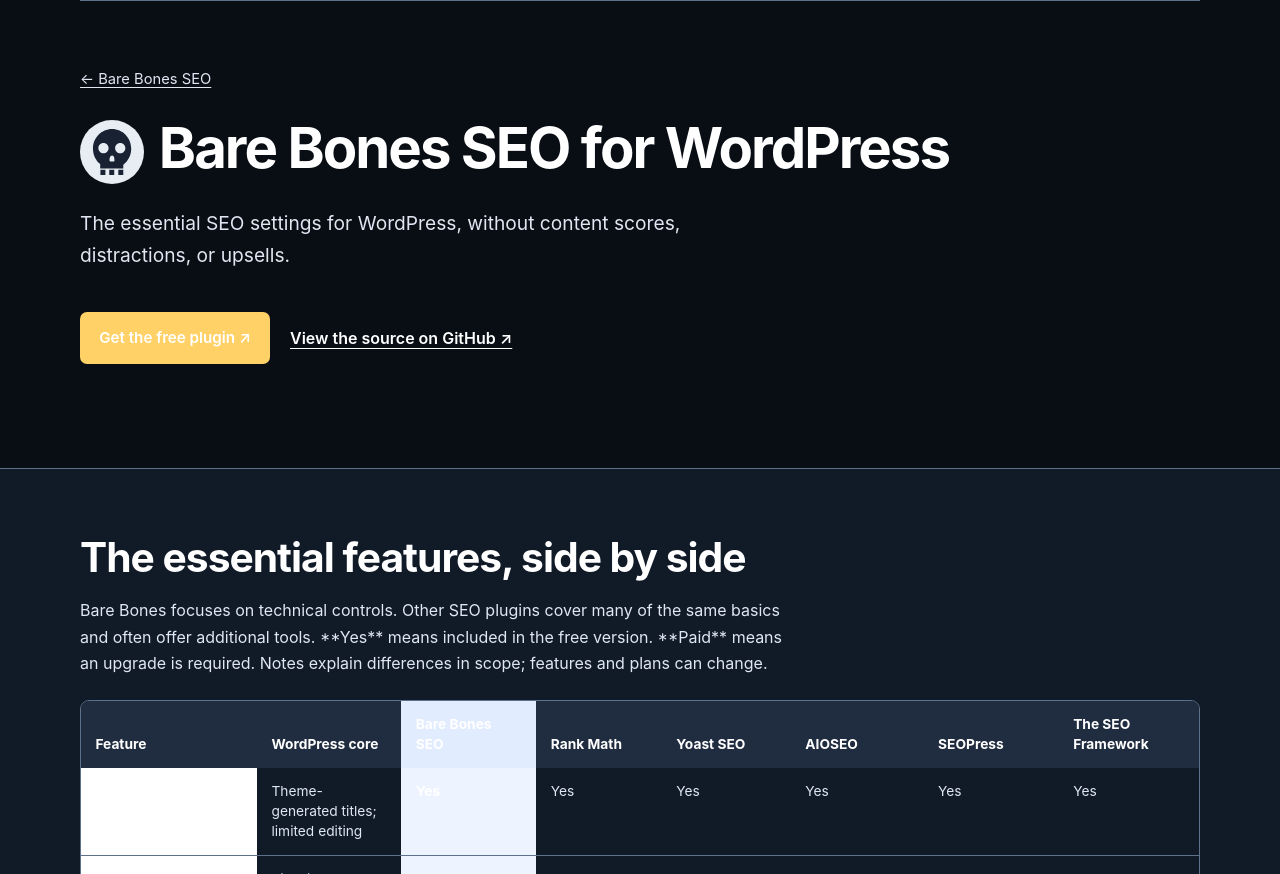
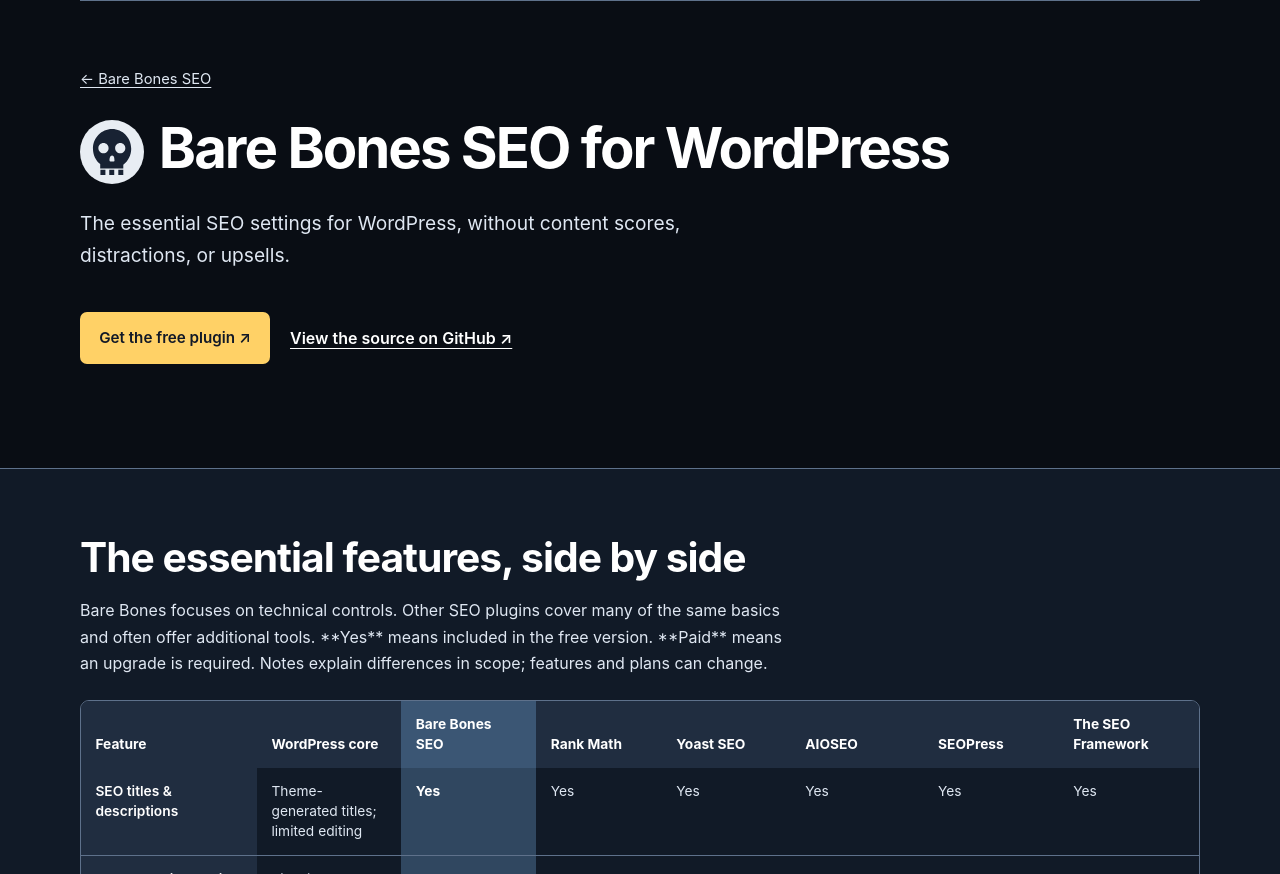
Before and after one commit to charltondigital/bare-bones-seo-website, an Astro site: page /wordpress in a window 1280 px wide. Shown: the part 78-952 px from the top of the page. Built offline with nearby package versions, Linux system fonts and the light colour scheme; Astro itself is replaced by a stand-in of ours.

Commit message:
Improve dark-theme contrast across Bare Bones SEO site

```diff
--- a/src/pages/wordpress.astro
+++ b/src/pages/wordpress.astro
@@ -81,8 +81,8 @@ import Skull from '../components/Skull.astro';
   h1{font-size:clamp(2.15rem,4.4vw,3.6rem);max-width:24ch;font-weight:650;line-height:1.13;letter-spacing:-.035em}
   .lede{margin-top:var(--space-3);max-width:39rem;font-size:1.2rem;color:var(--ink-soft)}
   .product-actions{display:flex;flex-wrap:wrap;gap:1.25rem;align-items:center;margin-top:var(--space-4);font-weight:600}
-  .product-button{display:inline-block;padding:.85rem 1.2rem;background:var(--plate);color:#fff;text-decoration:none;border-radius:7px;font-size:.95rem}
-  .product-button:hover{background:#1949b7;color:#fff}
+  .product-button{display:inline-block;padding:.85rem 1.2rem;background:var(--plate);color:var(--action-ink);text-decoration:none;border-radius:7px;font-size:.95rem}
+  .product-button:hover{background:#ffe29b;color:var(--action-ink)}
   .comparison-heading{max-width:44rem;margin-bottom:var(--space-3)}
   .comparison-heading h2,.comparison-conclusion h2{font-size:clamp(1.8rem,3.2vw,2.55rem)}
   .comparison-heading p,.comparison-conclusion p{margin-top:var(--space-2);color:var(--ink-soft)}
@@ -90,13 +90,13 @@ import Skull from '../components/Skull.astro';
   .table-scroll:focus-visible{outline:2px solid var(--plate);outline-offset:3px}
   .compare-table{border-collapse:separate;border-spacing:0;width:100%;min-width:1040px;font-size:.86rem;line-height:1.45}
   .compare-table th,.compare-table td{text-align:left;vertical-align:top;padding:.85rem .9rem;border-bottom:1px solid var(--line);min-width:120px}
-  .compare-table th:first-child{min-width:170px;max-width:210px;position:sticky;left:0;z-index:1;background:#fff}
+  .compare-table th:first-child{min-width:170px;max-width:210px;position:sticky;left:0;z-index:1;background:var(--surface)}
   .compare-table thead th{font-weight:750;vertical-align:bottom;background:var(--surface);position:sticky;top:0}
   .compare-table thead th:first-child{z-index:3;background:var(--surface)}
   .compare-table tbody th{font-weight:600}
   .compare-table td{color:var(--ink-soft)}
-  .compare-table .barebones{background:#eef4ff;color:var(--ink);font-weight:650}
-  .compare-table thead .barebones{background:#e1ecff}
+  .compare-table .barebones{background:#304760;color:var(--ink);font-weight:650}
+  .compare-table thead .barebones{background:#3b5674}
   .compare-table tr:last-child th,.compare-table tr:last-child td{border-bottom:0}
   .compare-table .footprint th,.compare-table .footprint td{font-weight:700}
   .table-note{font-size:.82rem;color:var(--ink-soft);margin-top:var(--space-2);max-width:57rem}
```
